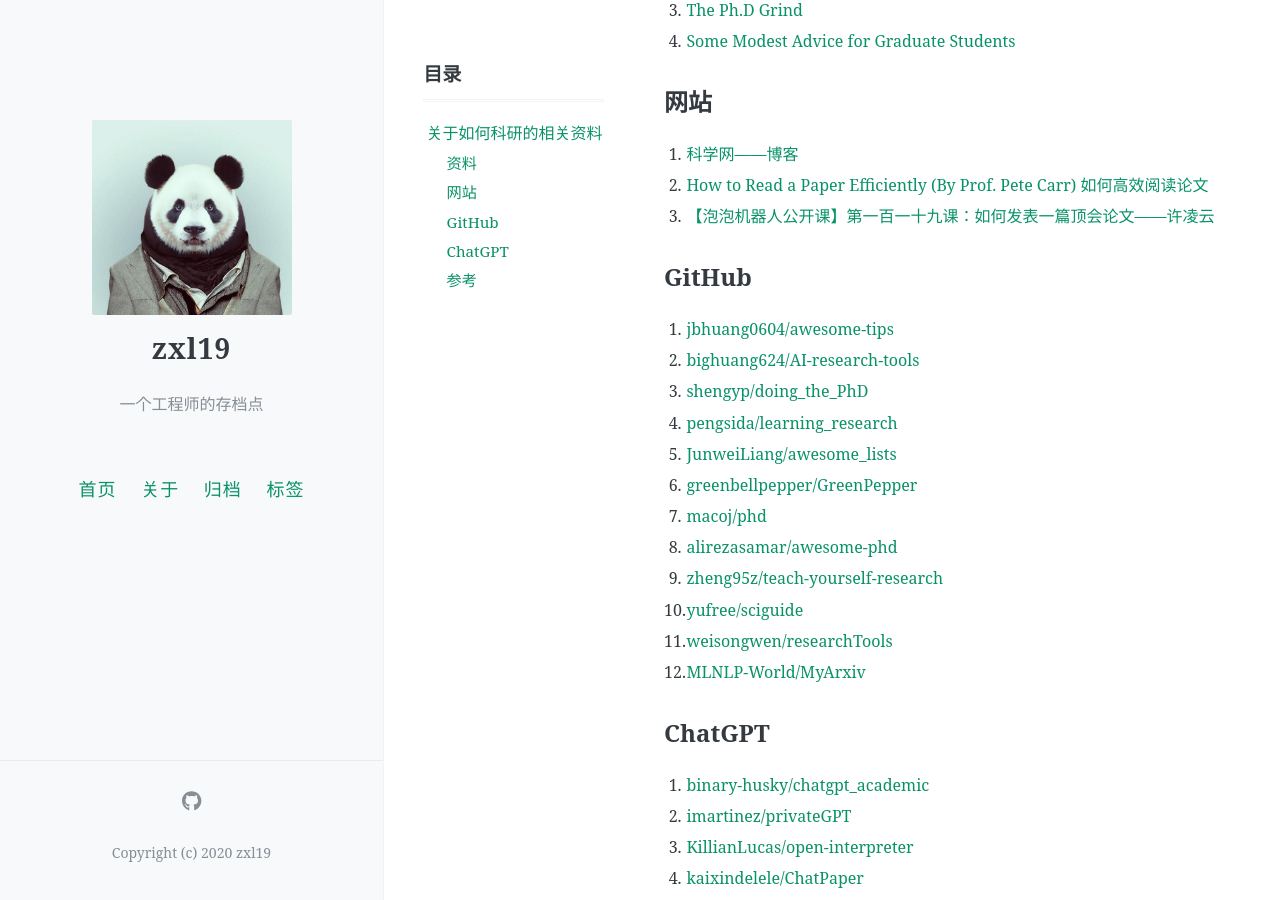
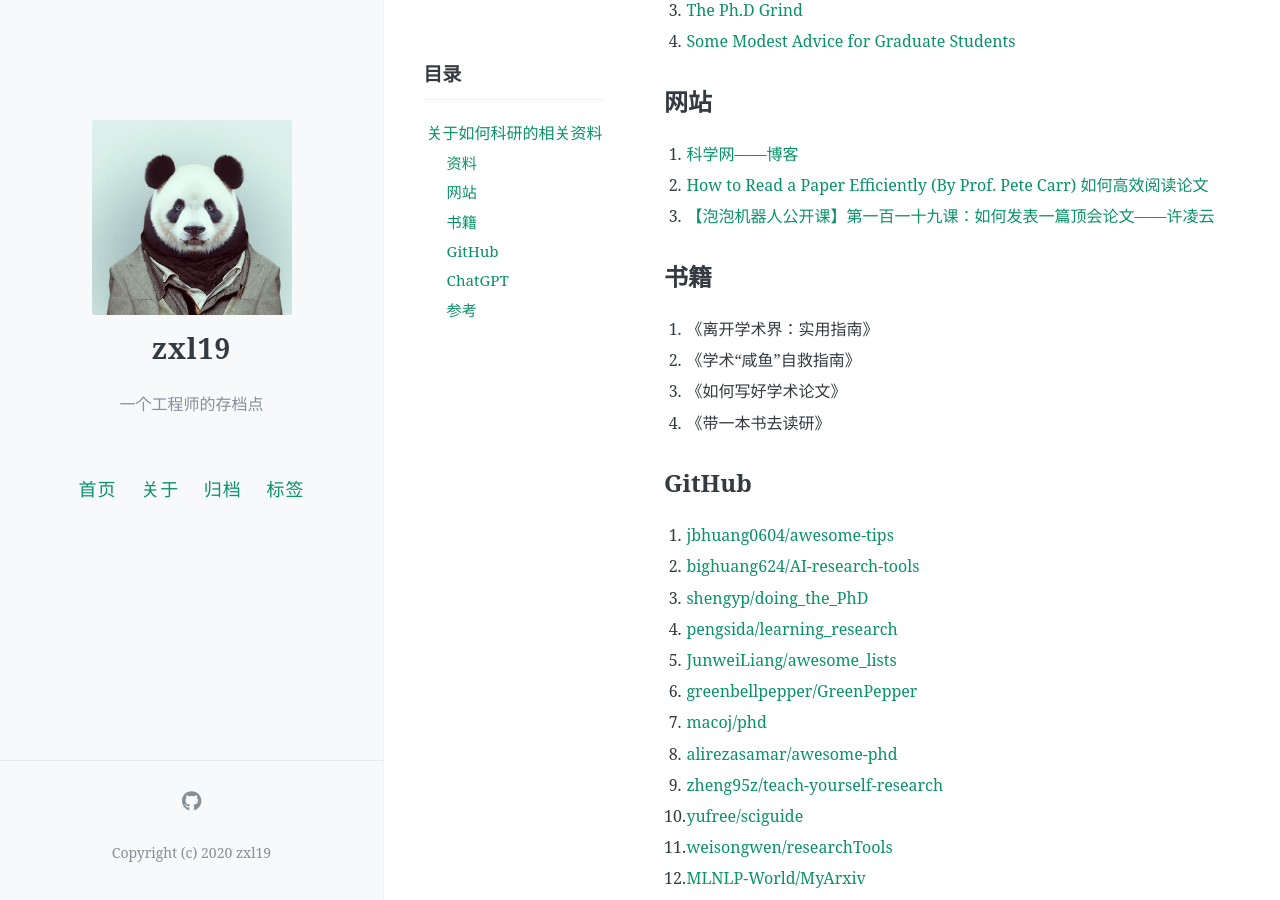
Before and after one commit to zxl19/zxl19.github.io, a Jekyll site: the page built from _posts/2021-06-14-academic-guide.md, in a window 1280 px wide and 900 px high, scrolled down 329 px. Built offline with Jekyll 4.4.1, drawn with Linux system fonts in a browser that asks for light colours; comment, search, counter and statistics services are not loaded.

Commit message:
Update Posts

```diff
--- a/_posts/2021-06-14-academic-guide.md
+++ b/_posts/2021-06-14-academic-guide.md
@@ -25,6 +25,13 @@ pinned: false
 1. [科学网——博客](http://blog.sciencenet.cn/blog.php)
 2. [How to Read a Paper Efficiently (By Prof. Pete Carr) 如何高效阅读论文](https://www.bilibili.com/video/BV14s411N76u)
 3. [【泡泡机器人公开课】第一百一十九课：如何发表一篇顶会论文——许凌云](https://www.bilibili.com/video/BV1Pi4y1F7VG)
+
+## 书籍
+
+1. 《离开学术界：实用指南》
+2. 《学术“咸鱼”自救指南》
+3. 《如何写好学术论文》
+4. 《带一本书去读研》
 
 ## GitHub
 
```
Also changed, not shown: _posts/.2021-09-24-wish-list.md (+1 -1 lines).
